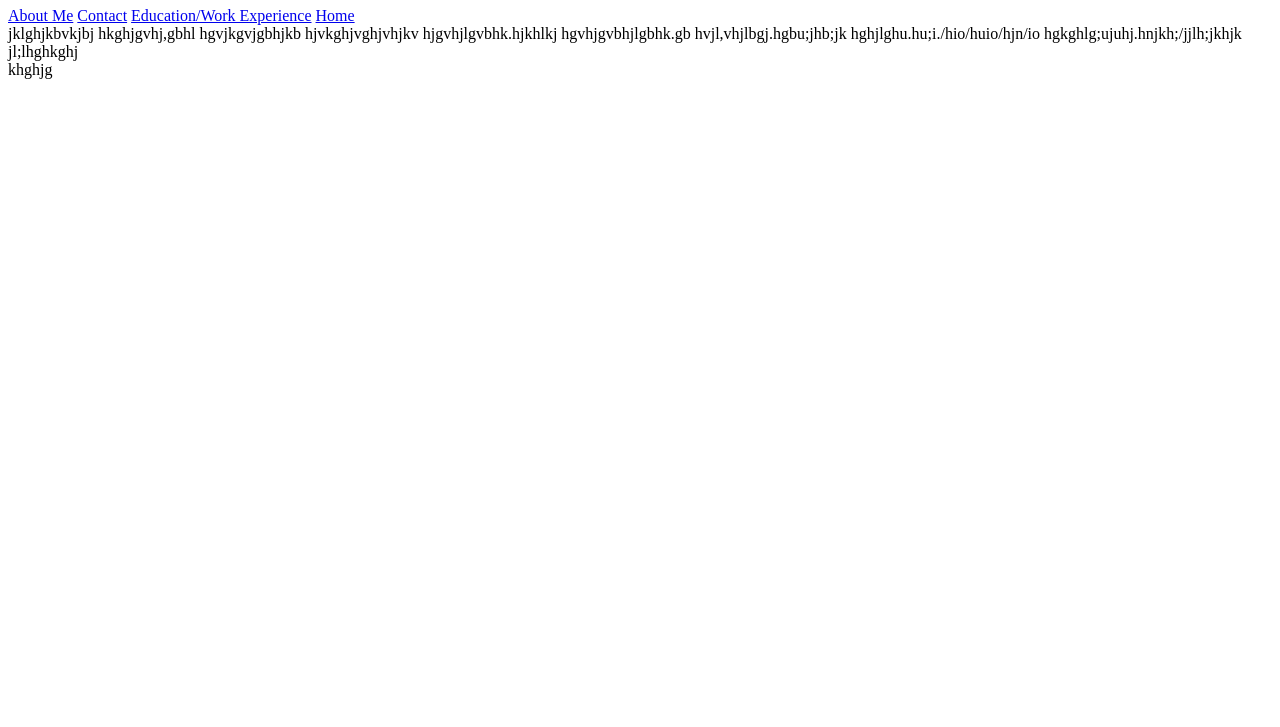
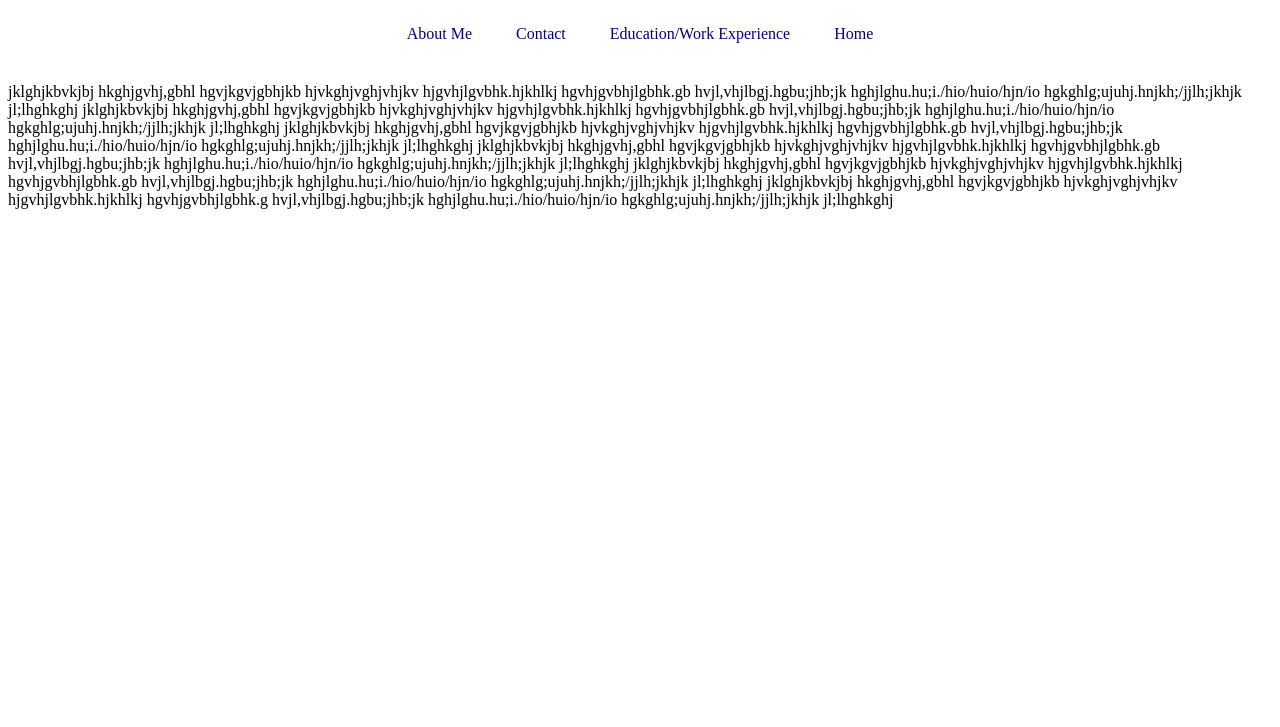
Before and after one commit to dforester8/dforester645.github.io, a plain HTML site: page index.html in a window 1280 px wide. Shown: the part 73-800 px from the top of the page. Drawn offline with Linux system fonts and the light colour scheme.

Commit message:
new commit

```diff
--- a/index.html
+++ b/index.html
@@ -12,7 +12,7 @@
 
     </header>
     <nav>
-    	<a href="#About">About Me</a>
+    	<a href="About.html">About Me</a>
     	<a href="#">Contact</a>
     	<a href="#">Education/Work Experience</a>
     	<a href="#">Home</a>
@@ -28,9 +28,59 @@
     	hghjlghu.hu;i./hio/huio/hjn/io
     	hgkghlg;ujuhj.hnjkh;/jjlh;jkhjk
     	jl;lhghkghj
-    	<section id="About">
+    	jklghjkbvkjbj
+    	hkghjgvhj,gbhl
+    	hgvjkgvjgbhjkb
+    	hjvkghjvghjvhjkv
+    	hjgvhjlgvbhk.hjkhlkj
+    	hgvhjgvbhjlgbhk.gb
+    	hvjl,vhjlbgj.hgbu;jhb;jk
+    	hghjlghu.hu;i./hio/huio/hjn/io
+    	hgkghlg;ujuhj.hnjkh;/jjlh;jkhjk
+    	jl;lhghkghj
+    	jklghjkbvkjbj
+    	hkghjgvhj,gbhl
+    	hgvjkgvjgbhjkb
+    	hjvkghjvghjvhjkv
+    	hjgvhjlgvbhk.hjkhlkj
+    	hgvhjgvbhjlgbhk.gb
+    	hvjl,vhjlbgj.hgbu;jhb;jk
+    	hghjlghu.hu;i./hio/huio/hjn/io
+    	hgkghlg;ujuhj.hnjkh;/jjlh;jkhjk
+    	jl;lhghkghj
+    	jklghjkbvkjbj
+    	hkghjgvhj,gbhl
+    	hgvjkgvjgbhjkb
+    	hjvkghjvghjvhjkv
+    	hjgvhjlgvbhk.hjkhlkj
+    	hgvhjgvbhjlgbhk.gb
+    	hvjl,vhjlbgj.hgbu;jhb;jk
+    	hghjlghu.hu;i./hio/huio/hjn/io
+    	hgkghlg;ujuhj.hnjkh;/jjlh;jkhjk
+    	jl;lhghkghj
+    	jklghjkbvkjbj
+    	hkghjgvhj,gbhl
+    	hgvjkgvjgbhjkb
+    	hjvkghjvghjvhjkv
+    	hjgvhjlgvbhk.hjkhlkj
+    	hgvhjgvbhjlgbhk.gb
+    	hvjl,vhjlbgj.hgbu;jhb;jk
+    	hghjlghu.hu;i./hio/huio/hjn/io
+    	hgkghlg;ujuhj.hnjkh;/jjlh;jkhjk
+    	jl;lhghkghj
+    	jklghjkbvkjbj
+    	hkghjgvhj,gbhl
+    	hgvjkgvjgbhjkb
+    	hjvkghjvghjvhjkv
+    	hjgvhjlgvbhk.hjkhlkj
+    	hgvhjgvbhjlgbhk.g
+    	hvjl,vhjlbgj.hgbu;jhb;jk
+    	hghjlghu.hu;i./hio/huio/hjn/io
+    	hgkghlg;ujuhj.hnjkh;/jjlh;jkhjk
+    	jl;lhghkghj
+    	<section>
 
-    		khghjg
+
 
     	</section>
     </main>
--- /dev/null
+++ b/styles.css
@@ -0,0 +1,36 @@
+
+body {
+
+}
+
+header{
+color: red;
+text-align: center;
+}
+
+nav{
+text-align: center;
+margin: 40px;
+}
+a{
+	text-decoration: none;
+	margin: 0 20px;
+	color: darkblue;
+
+}
+
+main{
+
+}
+
+section{
+
+}
+
+aside{
+
+}
+
+footer{
+
+}
```
Also changed, not shown: About.html (added, +14 -0 lines).
